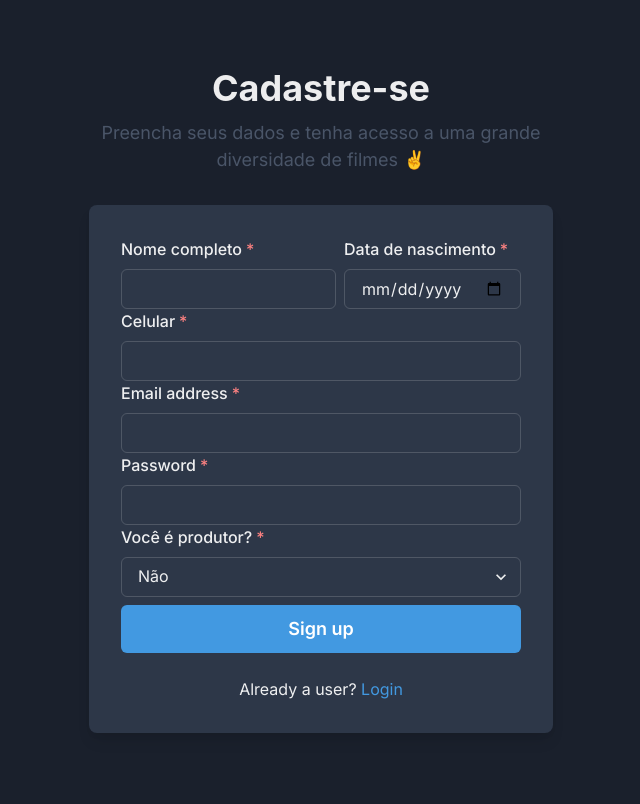
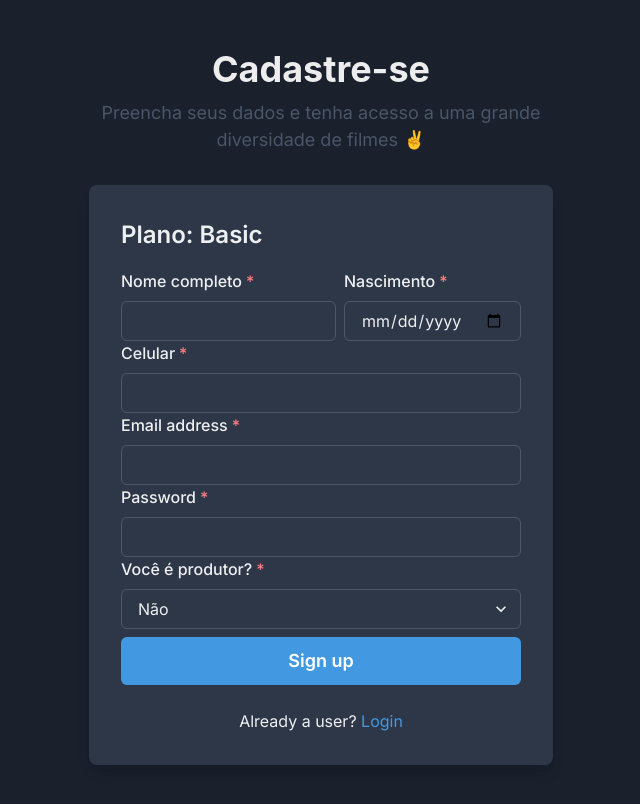
Before and after one commit to luksdev/lockmovies_react, a Next.js app: page /register in a window 1280 px wide. Shown: the top 804 px of the page, without its empty margins (319-959 px from the left). Built offline with nearby package versions, Linux system fonts and the light colour scheme.

Commit message:
Register with plan change

```diff
--- a/src/components/PricingPage.tsx
+++ b/src/components/PricingPage.tsx
@@ -12,9 +12,12 @@ import {
   Button,
   Flex,
 } from "@chakra-ui/react";
+import { useRouter } from "next/router";
 import { FaCheckCircle } from "react-icons/fa";
 
 export default function TierPricing() {
+  const router = useRouter();
+
   return (
     <>
       {/* Header */}
@@ -129,9 +132,15 @@ export default function TierPricing() {
             </Text>
           </Box>
 
-          <Button mt={4} colorScheme="green" variant="solid">
-            {" "}
-            Comprar{" "}
+          <Button
+            mt={4}
+            onClick={() =>
+              router.push({ pathname: "/register", query: { plan: 1 } })
+            }
+            colorScheme="green"
+            variant="solid"
+          >
+            Comprar
           </Button>
         </Box>
 
@@ -199,9 +208,15 @@ export default function TierPricing() {
             </Text>
           </Box>
 
-          <Button mt={4} colorScheme="green" variant="solid">
-            {" "}
-            Comprar{" "}
+          <Button
+            mt={4}
+            onClick={() =>
+              router.push({ pathname: "/register", query: { plan: 2 } })
+            }
+            colorScheme="green"
+            variant="solid"
+          >
+            Comprar
           </Button>
         </Box>
 
@@ -269,9 +284,15 @@ export default function TierPricing() {
             </Text>
           </Box>
 
-          <Button mt={4} colorScheme="green" variant="solid">
-            {" "}
-            Comprar{" "}
+          <Button
+            mt={4}
+            onClick={() =>
+              router.push({ pathname: "/register", query: { plan: 3 } })
+            }
+            colorScheme="green"
+            variant="solid"
+          >
+            Comprar
           </Button>
         </Box>
       </Box>
--- a/src/components/Register.tsx
+++ b/src/components/Register.tsx
@@ -1,3 +1,4 @@
+/* eslint-disable react-hooks/exhaustive-deps */
 import {
   Flex,
   Box,
@@ -15,16 +16,52 @@ import {
 } from "@chakra-ui/react";
 import InputMask from "react-input-mask";
 import { useForm } from "react-hook-form";
-import { useContext } from "react";
+import { useContext, useEffect, useState } from "react";
 import { AuthContext } from "../contexts/AuthContext";
+import { useRouter } from "next/router";
+import { isConstValueNode } from "graphql";
 
 export const Register = () => {
   const { register, handleSubmit, errors }: any = useForm();
-  const { signUp } = useContext<any>(AuthContext);
+  const { signUp, isAuthenticated } = useContext<any>(AuthContext);
+  const [planNum, setPlanNum] = useState(1); // 1 = basic, 2 = premium, 3 = produtor
+
+  const router = useRouter();
+
+  const planDisplay = (planIndentify: number) => {
+    switch (planIndentify) {
+      case 1:
+        return "Basic";
+      case 2:
+        return "Premium";
+      case 3:
+        return "Produtor";
+      default:
+        return "Basic";
+    }
+  };
 
   const handleSignUp = async (data: any) => {
     await signUp(data);
   };
+
+  useEffect(() => {
+    const { plan }: any = router.query;
+    switch (plan) {
+      case "1":
+        setPlanNum(1);
+        break;
+      case "2":
+        setPlanNum(2);
+        break;
+      case "3":
+        setPlanNum(3);
+        break;
+      default:
+        setPlanNum(1);
+        break;
+    }
+  }, [planDisplay]);
 
   return (
     <Flex
@@ -50,6 +87,9 @@ export const Register = () => {
           p={8}
         >
           <Stack spacing={4}>
+            <Text fontSize={"2xl"} fontWeight="semibold">
+              Plano: {planDisplay(planNum)}
+            </Text>
             <form onSubmit={handleSubmit(handleSignUp)}>
               <HStack>
                 <Box>
@@ -65,7 +105,7 @@ export const Register = () => {
                 </Box>
                 <Box>
                   <FormControl id="birth_date" isRequired>
-                    <FormLabel>Data de nascimento</FormLabel>
+                    <FormLabel>Nascimento</FormLabel>
                     <Input
                       type="date"
                       {...register("birth_date")}
```
